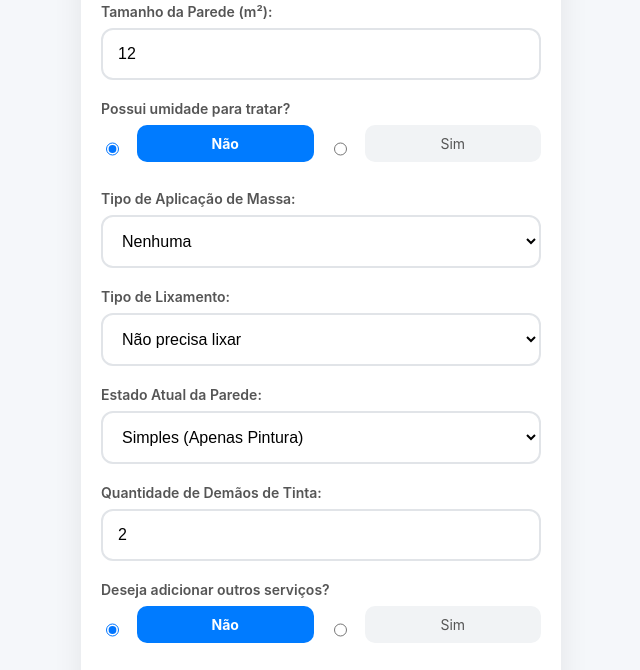
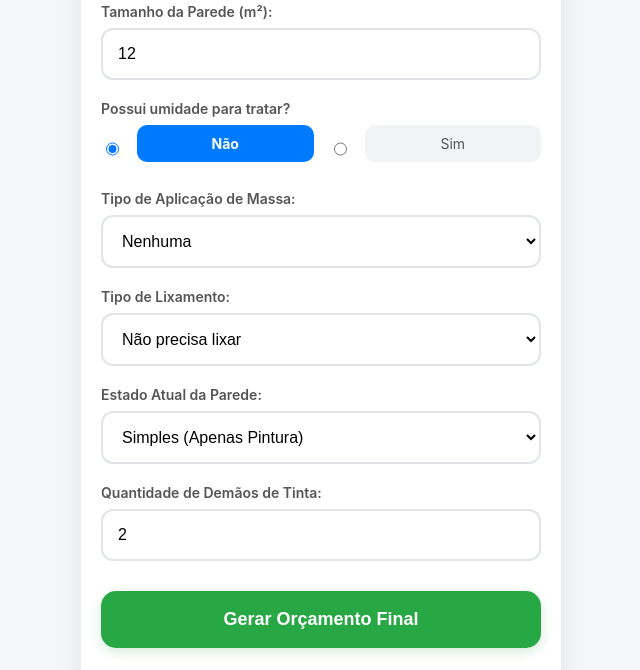
Before and after one commit to CoyotePJL/Aplicativoinga, a plain HTML site: page index.html in a window 1280 px wide. Shown: the part 98-768 px from the top of the page, without its empty margins (319-959 px from the left). Drawn offline with Linux system fonts and the light colour scheme.

Commit message:
index.html

```diff
--- a/index.html
+++ b/index.html
@@ -87,24 +87,24 @@
         <input type="number" id="demaosTinta" value="2" min="1">
     </div>
 
-    <div class="campo-orcamento">
-    <label>Deseja adicionar outros serviços?</label>
-    <div class="opcoes-radio">
-        <input type="radio" name="extra" value="nao" id="extraNao" checked onclick="toggleExtra()">
-        <label for="extraNao" class="label-inline">Não</label>
+    <div id="campoServicoExtra" style="display: none;" class="campo-orcamento">
+    <label for="tipoExtra">Selecione o Serviço Extra:</label>
+    <select id="tipoExtra" onchange="atualizarOpcoesExtra()">
+        <option value="">Escolha uma opção...</option>
+        <option value="verniz">Verniz (Madeira)</option>
+        <option value="metal">Metais (Portas/Janelas)</option>
+    </select>
 
-        <input type="radio" name="extra" value="sim" id="extraSim" onclick="toggleExtra()">
-        <label for="extraSim" class="label-inline">Sim</label>
+    <div id="subOpcoesExtra" style="display: none; margin-top: 15px;">
+        <label for="itemExtra">O que será pintado?</label>
+        <select id="itemExtra">
+            </select>
+
+        <label for="qtdExtra" style="margin-top: 10px;">Quantidade (unidades/folhas):</label>
+        <input type="number" id="qtdExtra" value="1" min="1">
     </div>
 </div>
 
-<div id="campoServicoExtra" style="display: none;" class="campo-orcamento">
-    <label for="descExtra">Descrição (Ex: Pintar Grade ou Rodapé):</label>
-    <input type="text" id="descExtra" placeholder="O que será feito?">
-
-    <label for="valorExtra" style="margin-top: 10px;">Valor do Serviço Extra (R$):</label>
-    <input type="number" id="valorExtra" placeholder="Valor manual">
-</div>
 
     <button onclick="calcularOrcamento()">Gerar Orçamento Final</button>
 
```
